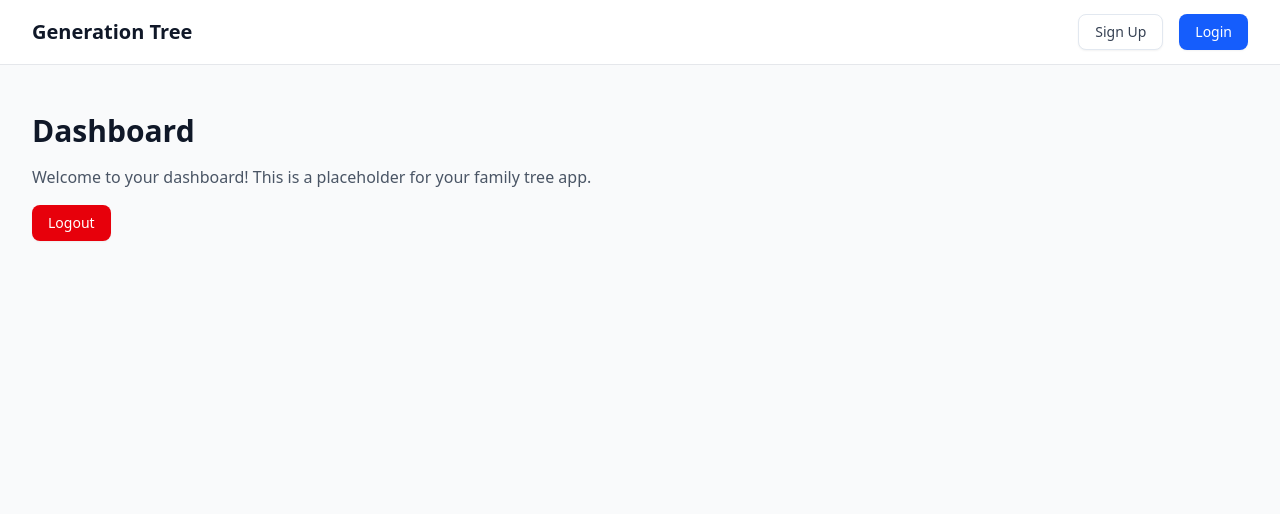
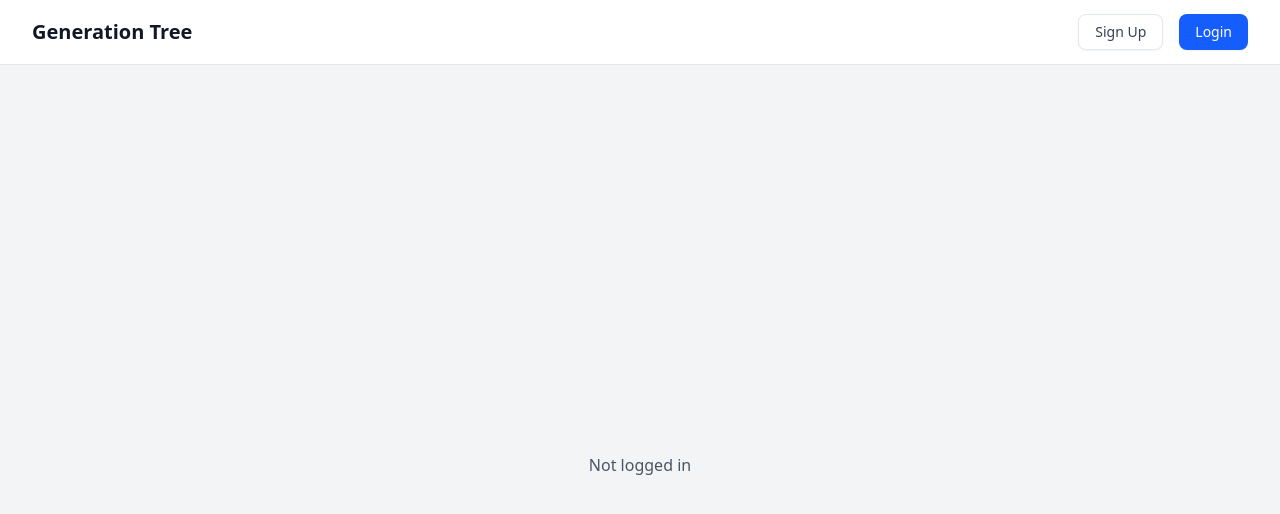
Before and after one commit to tuando0310/generation-tree, a React (Vite) app in the folder fe/: page /dashboard in a window 1280 px wide. Shown: the top 514 px of the page. Built offline with nearby package versions, Linux system fonts and the light colour scheme.

Commit message:
start dashboard

```diff
--- a/fe/src/components/layout/Navbar.jsx
+++ b/fe/src/components/layout/Navbar.jsx
@@ -16,6 +16,7 @@ function Navbar() {
           const decoded = jwtDecode(token);
           const userId = decoded.userId;
           console.log(userId);
+          const personData = await getPersonByUserId(userId);
           setUser({
             name: personData.name || 'User',
             email: personData.email || '',
@@ -23,7 +24,7 @@ function Navbar() {
           });
         } catch (error) {
           console.error('Error fetching user data:', error);
-          localStorage.removeItem('token'); // Clear invalid token
+          localStorage.removeItem('token');
         }
       }
       setLoading(false);
--- a/fe/src/pages/Dashboard.jsx
+++ b/fe/src/pages/Dashboard.jsx
@@ -1,24 +1,66 @@
 import { Button } from '@/components/ui/button';
 import Navbar from '@/components/layout/Navbar';
+import { jwtDecode } from 'jwt-decode';
+import { useState, useEffect } from 'react';
+import { Avatar, AvatarFallback, AvatarImage } from '@radix-ui/react-avatar';
+import { getPersonByUserId } from '@/api/person';
 
 function Dashboard() {
-  const handleLogout = () => {
-    localStorage.removeItem('token');
-    window.location.href = '/'; // Simple redirect to home
-  };
+  const [user, setUser] = useState(null);
+  const [loading, setLoading] = useState(true);
+  useEffect(() => {
+    const fetchUserData = async () => {
+      const token = localStorage.getItem('token');
+      if (token) {
+        try {
+          const decoded = jwtDecode(token);
+          const userId = decoded.userId;
+          console.log(userId);
+          const personData = await getPersonByUserId(userId);
+          setUser({
+            name: personData.name || 'User',
+            email: personData.email || '',
+            image: personData.image || null
+          });
+        } catch (error) {
+          console.error('Error fetching user data:', error);
+          localStorage.removeItem('token');
+        }
+      }
+      setLoading(false);
+    };
+    fetchUserData();
+  }, []);
 
   return (
     <div className="min-h-screen bg-gray-50 dark:bg-gray-950">
       <Navbar />
-      <main className="max-w-7xl mx-auto px-4 sm:px-6 lg:px-8 py-12">
-        <h2 className="text-3xl font-bold text-gray-900 dark:text-white">Dashboard</h2>
-        <p className="mt-4 text-gray-600 dark:text-gray-400">
-          Welcome to your dashboard! This is a placeholder for your family tree app.
-        </p>
-        <Button onClick={handleLogout} className="mt-4 bg-red-600 hover:bg-red-700 text-white">
-          Logout
-        </Button>
-      </main>
+
+      <div className="min-h-screen bg-gray-100 flex items-center justify-center">
+      {loading ? (
+        <p className="text-gray-600">Loading...</p>
+      ) : user ? (
+        <div className="text-center">
+          <Avatar className="w-32 h-32 mx-auto">
+            <AvatarImage src={user.avatarUrl || ''} alt="User avatar" />
+            <AvatarFallback className="text-4xl">
+              {user.name
+                      .split(' ')
+                      .map((n) => n[0])
+                      .join('')
+                      .toUpperCase()
+                      .slice(0, 2)}
+            </AvatarFallback>
+          </Avatar>
+          <h2 className="mt-4 text-xl font-semibold text-gray-700">
+            {user.name || user.email}
+          </h2>
+          <p className="text-gray-500">Start your family tree here</p>
+        </div>
+      ) : (
+        <p className="text-gray-600">Not logged in</p>
+      )}
+    </div>
     </div>
   );
 }
```
